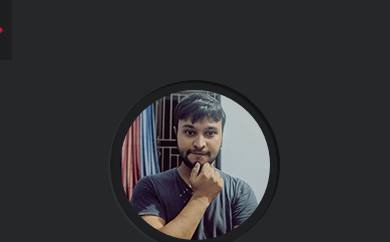
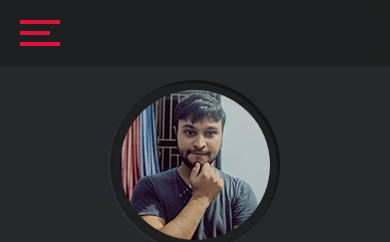
Before and after one commit to abid-shahriar/react-portfolio, a React (Create React App) app: page / in a window 390 px wide. Shown: the top 242 px of the page. Built offline with nearby package versions, Linux system fonts and the light colour scheme.

Commit message:
nav fixes

```diff
--- a/src/App.js
+++ b/src/App.js
@@ -1,16 +1,16 @@
-import React, { useState } from "react";
-import { withRouter } from "react-router-dom";
-import Nav from "./components/nav/Nav";
-import Main from "./components/main/Main";
-import Loading from "./components/fallbacks/Loading";
+import React, { useState } from 'react';
+import { withRouter } from 'react-router-dom';
+import Nav from './components/nav/Nav';
+import Main from './components/main/Main';
+import Loading from './components/fallbacks/Loading';
 
 function App() {
-  const [Toggle, setToggle] = useState(true);
+	const [Toggle, setToggle] = useState(false);
 	const [Loaded, setLoaded] = useState(false);
 
-  window.addEventListener("click", (e) => {
+	window.addEventListener('click', (e) => {
 		if (!Toggle) {
-      if (e.target.classList.contains("toggle-btn")) {
+			if (e.target.classList.contains('toggle-btn')) {
 				return;
 			} else {
 				setToggle(true);
@@ -18,10 +18,10 @@ function App() {
 		}
 	});
 
-  window.addEventListener("swiped", (e) => {
-    if (e.detail.dir === "right") {
+	window.addEventListener('swiped', (e) => {
+		if (e.detail.dir === 'right') {
 			setToggle(false);
-    } else if (e.detail.dir === "left") {
+		} else if (e.detail.dir === 'left') {
 			setToggle(true);
 		}
 	});
--- a/src/components/nav/Nav.jsx
+++ b/src/components/nav/Nav.jsx
@@ -1,5 +1,5 @@
-import React from "react";
-import { Link, withRouter } from "react-router-dom";
+import React from 'react';
+import { Link, withRouter } from 'react-router-dom';
 
 function Nav(props) {
 	let locationPath = props.location.pathname;
@@ -7,28 +7,28 @@ function Nav(props) {
 	const navItems = [
 		{
 			id: 1,
-      name: "about",
-      icon: "nav-icon fas fa-user-alt",
-      to: "/",
+			name: 'about',
+			icon: 'nav-icon fas fa-user-alt',
+			to: '/'
 		},
 		{
 			id: 2,
-      name: "skills",
-      icon: "nav-icon fas fa-cogs",
-      to: "/skills",
+			name: 'skills',
+			icon: 'nav-icon fas fa-cogs',
+			to: '/skills'
 		},
 		{
 			id: 3,
-      name: "projects",
-      icon: "nav-icon fas fa-briefcase",
-      to: "/projects",
+			name: 'projects',
+			icon: 'nav-icon fas fa-briefcase',
+			to: '/projects'
 		},
 		{
 			id: 5,
-      name: "contact",
-      icon: "nav-icon fas fa-id-card",
-      to: "/contact",
-    },
+			name: 'contact',
+			icon: 'nav-icon fas fa-id-card',
+			to: '/contact'
+		}
 	];
 
 	const handelToggle = (e) => {
@@ -36,23 +36,23 @@ function Nav(props) {
 	};
 
 	return (
-    <nav id="nav" className={props.Toggle ? "toggle nav" : "nav"}>
-      <div className="toggle-btn" onClick={handelToggle}>
-        <i className="fas fa-sort-up"></i>
+		<nav id='nav' className={props.Toggle ? 'toggle nav' : 'nav'}>
+			<ul className='nav-menu'>
+				<div className='toggle-btn' onClick={handelToggle}>
+					<p></p>
+					<p></p>
+					<p></p>
 				</div>
-
-      <ul className="nav-menu">
+				<div className='menu-items'>
 					{navItems.map((item) => (
-          <li
-            className={locationPath === item.to ? "active-nav" : ""}
-            key={item.id}
-          >
+						<li className={locationPath === item.to ? 'active-nav' : ''} key={item.id}>
 							<Link to={item.to}>
 								<i className={item.icon}></i>
 								{item.name}
 							</Link>
 						</li>
 					))}
+				</div>
 			</ul>
 
 			{/* <div className="footer-text">
--- a/src/components/nav/_nav.styles.scss
+++ b/src/components/nav/_nav.styles.scss
@@ -7,56 +7,50 @@
 	justify-content: space-around;
 	transition: 0.5s;
 
-	@media (max-width: 700px) {
-		justify-content: center;
-	}
-
-	.toggle-btn {
-		display: none;
-
-		i {
-			transform: rotate(270deg) translateY(5px);
-			pointer-events: none;
-			color: var(--green);
-		}
-	}
-
-	&.toggle .toggle-btn i {
-		transform: rotate(90deg) translateY(5px);
+	& ul.nav-menu {
+		width: 90%;
+		margin: 0 auto;
 	}
 
 	@media (max-width: 1100px) {
-		width: 40%;
-		position: absolute;
-		z-index: 100;
-		top: 0;
-		left: 0;
 		background-color: rgba(0, 0, 0, 0.2);
 		backdrop-filter: blur(20px);
+		position: fixed;
+		top: 0;
+		z-index: 10000;
+		height: auto;
+		padding: 1rem 0rem;
+
+		& .nav-menu .menu-items {
+			height: 0;
+			overflow: hidden;
+		}
+
+		&.toggle {
+			.nav-menu .menu-items {
+				height: 25rem;
+				// overflow: hidden;
+			}
+		}
 
 		@supports not (backdrop-filter: blur()) {
 			background-color: rgba(0, 0, 0, 0.9);
 		}
 
-		&.toggle {
-			transform: translateX(-92%);
-			overflow-y: hidden;
-			animation: navAnimation 1s ease-in-out backwards;
+		.toggle-btn {
+			margin: 1rem 0;
+			p {
+				margin: 7px 0;
+				height: 4px;
+				width: 40px;
+				background-color: var(--green);
+				pointer-events: none;
 			}
 
-		.toggle-btn {
-			display: inline-block;
-			position: absolute;
-			top: 0;
-			right: 0px;
-			height: 100%;
+			p:nth-child(2) {
 				width: 30px;
-			// background-color: black;
-			@include flexbox;
-			font-size: 3rem;
-			z-index: 101;
-			cursor: pointer;
-			animation: toggleBtn 2s ease-in-out infinite backwards;
+			}
+			// animation: toggleBtn 2s ease-in-out infinite backwards;
 		}
 	}
 
@@ -67,17 +61,22 @@
 	// @media (max-width: 500px) {
 	//   width: 80%;
 	// }
+}
 
-	.nav-menu {
+.menu-items {
 	padding: 0 3rem;
 	list-style: none;
 	font-size: 1.8rem;
 	@include flexbox();
 	align-items: center;
 	justify-content: flex-end;
+	transition: 0.25s;
 
-		@media (max-width: 700px) {
-			margin-bottom: 4rem;
+	@media (max-width: 1100px) {
+		flex-direction: column;
+		justify-content: center;
+		align-items: flex-start;
+		padding: 0;
 	}
 
 	li {
@@ -86,10 +85,8 @@
 		border-radius: 5px;
 		transition: 0.3s;
 
-			@media (max-width: 700px) {
-				@supports not (backdrop-filter: blur()) {
-					box-shadow: none;
-				}
+		@media (max-width: 1100px) {
+			padding: 0;
 		}
 
 		a {
@@ -144,7 +141,6 @@
 		}
 	}
 }
-}
 
 #nav li.active-nav {
 	// @include boxshadow;
```
Lines whose indentation alone changed are shown as unchanged.
